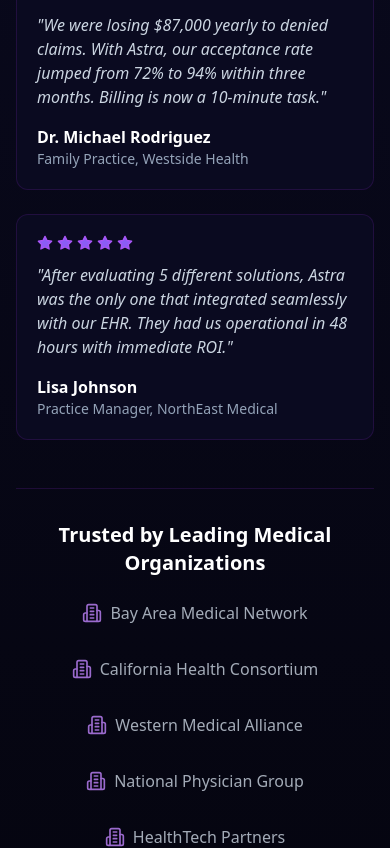
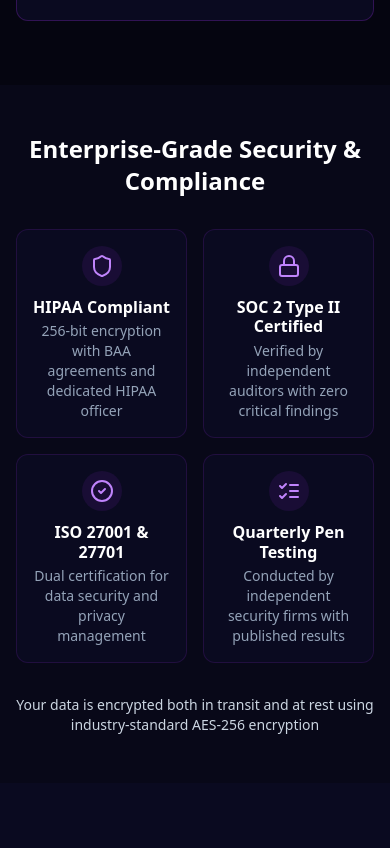
Before and after one commit to ayyan67/astra-medical-demo, a Next.js app: page / in a window 390 px wide. Shown: the part 6800-7648 px from the top of the page. Built offline with nearby package versions, Linux system fonts and the light colour scheme.

Commit message:
Adjusted Landing Page

```diff
--- a/src/app/page.tsx
+++ b/src/app/page.tsx
@@ -555,74 +555,7 @@
         </section>
       </AnimatedSection>
 
-      {/* Social Proof Section - NEW */}
-      <AnimatedSection>
-        <section className="py-16 bg-gradient-to-b from-[#0A0A20] to-[#050510]" aria-labelledby="testimonials">
-          <div className="container mx-auto px-4 lg:px-6">
-            <div className="text-purple-500 text-lg font-medium pb-3 text-center">
-              TRUSTED BY MEDICAL PROFESSIONALS
-            </div>
-            <h2 id="testimonials" className="text-3xl font-bold text-white mb-12 text-center">
-              What Our Clients Say
-            </h2>
 
-            <div className="grid md:grid-cols-3 gap-6 max-w-full overflow-x-hidden">
-              {[
-                {
-                  quote: "Our monthly revenue increased by $42,500 in our first quarter. By delegating coding to AI, I spend 8 more hours weekly with patients instead of paperwork.",
-                  author: "Dr. Sarah Chen",
-                  role: "Internal Medicine, Bay Area Medical",
-                  stars: 5
-                },
-                {
-                  quote: "We were losing $87,000 yearly to denied claims. With Astra, our acceptance rate jumped from 72% to 94% within three months. Billing is now a 10-minute task.",
-                  author: "Dr. Michael Rodriguez",
-                  role: "Family Practice, Westside Health",
-                  stars: 5
-                },
-                {
-                  quote: "After evaluating 5 different solutions, Astra was the only one that integrated seamlessly with our EHR. They had us operational in 48 hours with immediate ROI.",
-                  author: "Lisa Johnson",
-                  role: "Practice Manager, NorthEast Medical",
-                  stars: 5
-                }
-              ].map((testimonial, index) => (
-                <div key={index} className="bg-[#0A0A20] p-5 rounded-xl border border-purple-900/30 hover:border-purple-500/50 transition-all duration-300 flex flex-col h-full overflow-hidden">
-                  <div className="flex mb-3">
-                    {Array.from({ length: 5 }).map((_, i) => (
-                      <Star
-                        key={i}
-                        size={16}
-                        className={`${i < testimonial.stars ? 'text-purple-500' : 'text-gray-700'} mr-1`}
-                        fill={i < testimonial.stars ? '#8b5cf6' : 'none'}
-                      />
-                    ))}
-                  </div>
-                  <p className="text-gray-300 italic mb-4 flex-grow">"{testimonial.quote}"</p>
-                  <div>
-                    <p className="font-semibold text-white">{testimonial.author}</p>
-                    <p className="text-gray-400 text-sm">{testimonial.role}</p>
-                  </div>
-                </div>
-              ))}
-            </div>
-
-            <div className="mt-12 pt-8 border-t border-purple-900/30">
-              <h3 className="text-xl font-semibold text-white mb-6 text-center">
-                Trusted by Leading Medical Organizations
-              </h3>
-              <div className="flex flex-wrap justify-center items-center gap-8 opacity-80">
-                {['Bay Area Medical Network', 'California Health Consortium', 'Western Medical Alliance', 'National Physician Group', 'HealthTech Partners'].map((partner, index) => (
-                  <div key={index} className="flex items-center space-x-2">
-                    <Building2 className="w-5 h-5 text-purple-400" aria-hidden="true" />
-                    <span className="text-gray-300">{partner}</span>
-                  </div>
-                ))}
-              </div>
-            </div>
-          </div>
-        </section>
-      </AnimatedSection>
 
       {/* Statistics Section - Improved for better readability */}
       <AnimatedSection>
```
